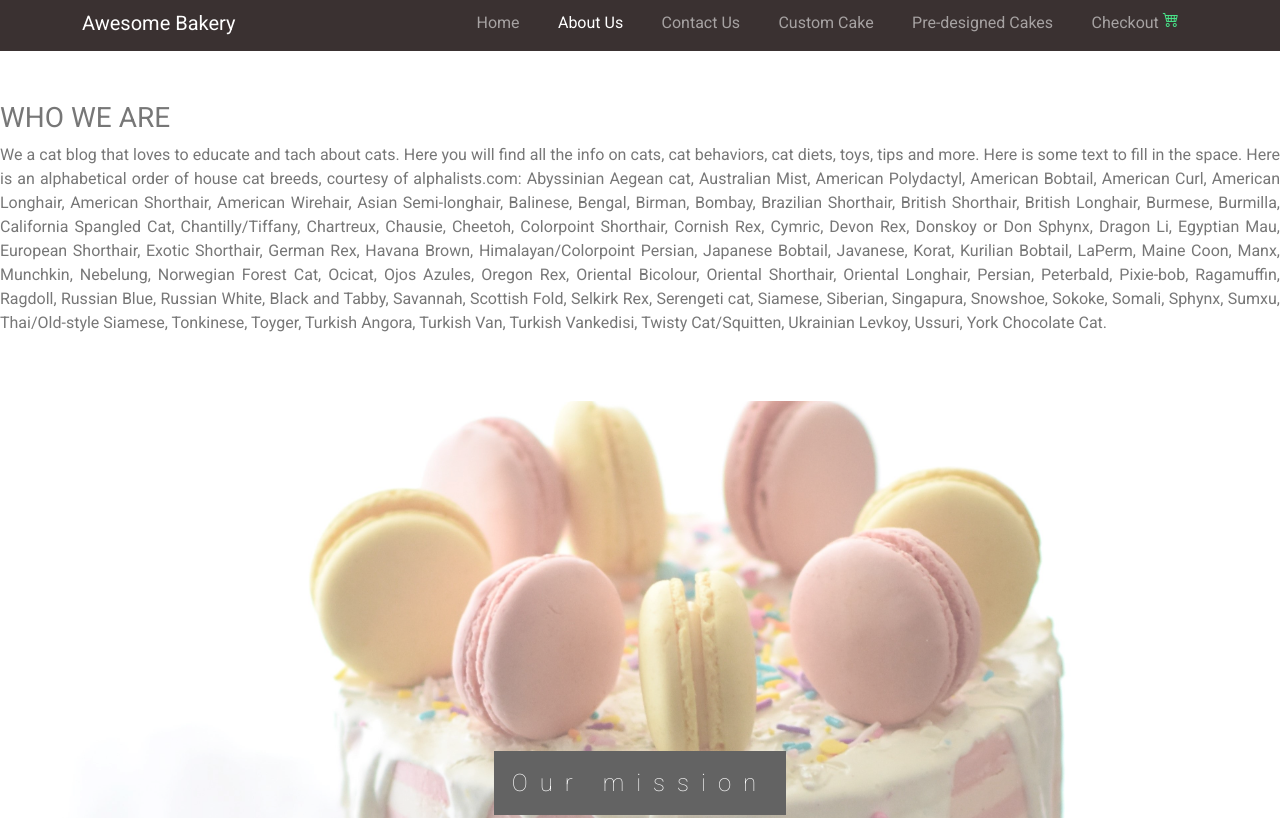
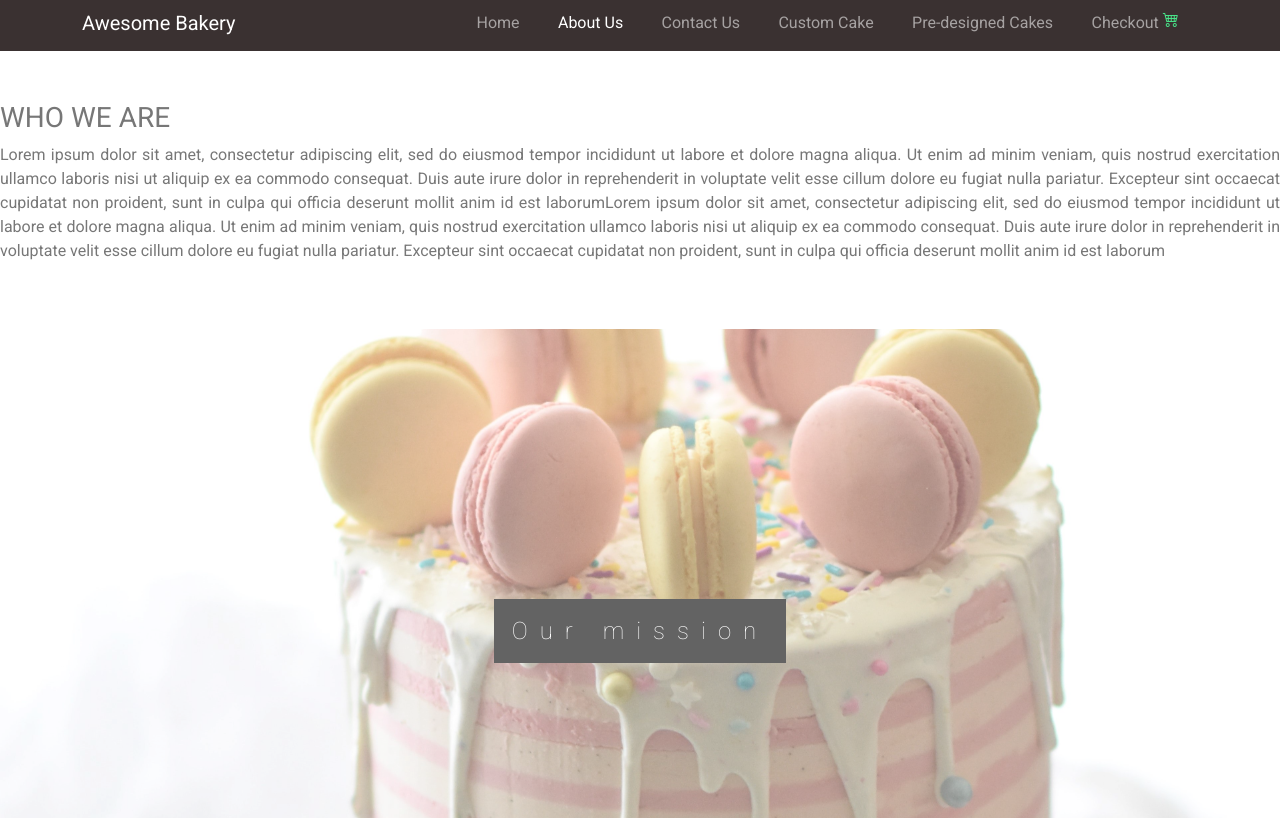
Before and after one commit to tomabobu/agile-project-g16tg2, a plain HTML site: page aboutUs.html in a window 1280 px wide. Shown: the part 829-1647 px from the top of the page. Drawn offline with nearby package versions, Linux system fonts and the light colour scheme.

Commit message:
small changes in about us

```diff
--- a/aboutUs.html
+++ b/aboutUs.html
@@ -58,90 +58,7 @@
   <!--Header containing text-->
   <div class="header-text-box">
     <h3>WHO WE ARE</h3>
-    <p> We a cat blog that loves to educate and tach about cats. Here you will find all the info on cats, cat behaviors, cat diets, toys, tips and more. Here is some text to fill in the space. Here is an alphabetical order of house cat breeds,
-      courtesy of alphalists.com:
-      Abyssinian
-      Aegean cat,
-      Australian Mist,
-      American Polydactyl,
-      American Bobtail,
-      American Curl,
-      American Longhair,
-      American Shorthair,
-      American Wirehair,
-      Asian Semi-longhair,
-      Balinese,
-      Bengal,
-      Birman,
-      Bombay,
-      Brazilian Shorthair,
-      British Shorthair,
-      British Longhair,
-      Burmese,
-      Burmilla,
-      California Spangled Cat,
-      Chantilly/Tiffany,
-      Chartreux,
-      Chausie,
-      Cheetoh,
-      Colorpoint Shorthair,
-      Cornish Rex,
-      Cymric,
-      Devon Rex,
-      Donskoy or Don Sphynx,
-      Dragon Li,
-      Egyptian Mau,
-      European Shorthair,
-      Exotic Shorthair,
-      German Rex,
-      Havana Brown,
-      Himalayan/Colorpoint Persian,
-      Japanese Bobtail,
-      Javanese,
-      Korat,
-      Kurilian Bobtail,
-      LaPerm,
-      Maine Coon,
-      Manx,
-      Munchkin,
-      Nebelung,
-      Norwegian Forest Cat,
-      Ocicat,
-      Ojos Azules,
-      Oregon Rex,
-      Oriental Bicolour,
-      Oriental Shorthair,
-      Oriental Longhair,
-      Persian,
-      Peterbald,
-      Pixie-bob,
-      Ragamuffin,
-      Ragdoll,
-      Russian Blue,
-      Russian White,
-      Black and Tabby,
-      Savannah,
-      Scottish Fold,
-      Selkirk Rex,
-      Serengeti cat,
-      Siamese,
-      Siberian,
-      Singapura,
-      Snowshoe,
-      Sokoke,
-      Somali,
-      Sphynx,
-      Sumxu,
-      Thai/Old-style Siamese,
-      Tonkinese,
-      Toyger,
-      Turkish Angora,
-      Turkish Van,
-      Turkish Vankedisi,
-      Twisty Cat/Squitten,
-      Ukrainian Levkoy,
-      Ussuri,
-      York Chocolate Cat. </p>
+    <p> Lorem ipsum dolor sit amet, consectetur adipiscing elit, sed do eiusmod tempor incididunt ut labore et dolore magna aliqua. Ut enim ad minim veniam, quis nostrud exercitation ullamco laboris nisi ut aliquip ex ea commodo consequat. Duis aute irure dolor in reprehenderit in voluptate velit esse cillum dolore eu fugiat nulla pariatur. Excepteur sint occaecat cupidatat non proident, sunt in culpa qui officia deserunt mollit anim id est laborumLorem ipsum dolor sit amet, consectetur adipiscing elit, sed do eiusmod tempor incididunt ut labore et dolore magna aliqua. Ut enim ad minim veniam, quis nostrud exercitation ullamco laboris nisi ut aliquip ex ea commodo consequat. Duis aute irure dolor in reprehenderit in voluptate velit esse cillum dolore eu fugiat nulla pariatur. Excepteur sint occaecat cupidatat non proident, sunt in culpa qui officia deserunt mollit anim id est laborum </p>
   </div>
 
   <!--Second Background Image-->
@@ -205,7 +122,7 @@
 
 
   <!--Third background image-->
-  <div class="bgimg-3">
+  <div class="bgimg-7">
     <div class="caption light-text">
       <span class="border">FOLLOW US</span>
     </div>
@@ -242,7 +159,7 @@
   </div>
 
   <!--Background image with first picture and name-->
-  <div class="bgimg-1">
+  <div class="bgimg-8">
     <div class="caption light-text">
       <span class="border">BY: THE TEAM</span>
     </div>
--- a/css/main.css
+++ b/css/main.css
@@ -336,7 +336,7 @@
 	text-align: justify;
 }
 
-.bgimg-1, .bgimg-2, .bgimg-3, .bgimg-4, .bgimg-5, .bgimg-6 {
+.bgimg-1, .bgimg-2, .bgimg-3, .bgimg-4, .bgimg-5, .bgimg-6, .bgimg-7, .bgimg-8 {
 	position: relative;
 	opacity: 0.65;
 	background-attachment: fixed;
@@ -367,12 +367,23 @@
 }
 
 .bgimg-5 {
-	background-image: url("../images/cakesInWindow.jpg");
+	background-image: url("../images/cake7.jpg");
 	min-height: 100%;
 }
+
 .bgimg-6 {
 	background-image: url("../images/cake-6.jpg");
-	min-height: 100%;
+	min-height: 80%;
+}
+
+.bgimg-7 {
+	background-image: url("../images/cake-7.jpg");
+	min-height: 50%;
+}
+
+.bgimg-8 {
+	background-image: url("../images/cake-8.jpg");
+	min-height: 50%;
 }
 
 .border {
```
Also changed, not shown: images/cake7.jpg (added), images/portrait.png (deleted), 2 other files.
